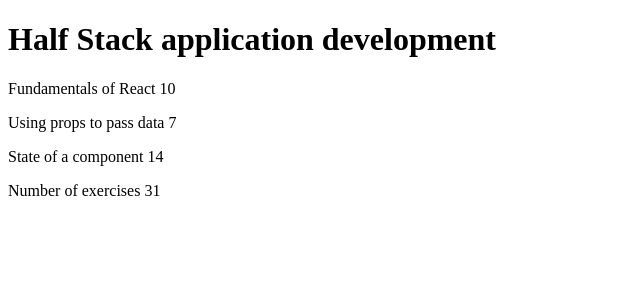
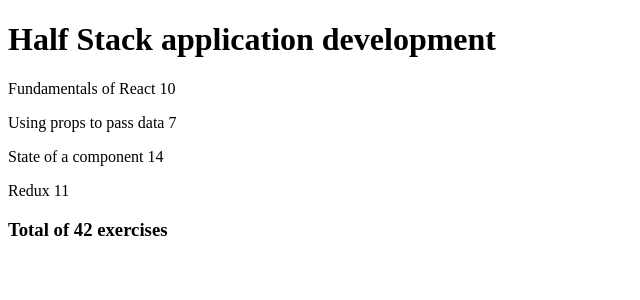
Before and after one commit to daydy225/fullstack-hy2022, a React (Create React App) app in the folder part1/courseinfo/: page / in a window 1280 px wide. Shown: the top 300 px of the page, without its empty margins (0-640 px from the left). Built offline with nearby package versions, Linux system fonts and the light colour scheme.

Commit message:
courseinfo step7

```diff
--- a/part1/courseinfo/src/App.js
+++ b/part1/courseinfo/src/App.js
@@ -1,6 +1,6 @@
 const Header = ({ course }) => <h1>{course}</h1>;
 
-const Total = ({ sum }) => <p>Number of exercises {sum}</p>;
+const Total = ({ sum }) => <h3>Total of {sum} exercises </h3>;
 
 const Part = ({ part }) => (
   <p>
@@ -13,6 +13,7 @@
     <Part part={parts[0]} />
     <Part part={parts[1]} />
     <Part part={parts[2]} />
+    <Part part={parts[3]} />
   </>
 );
 
@@ -36,6 +37,11 @@
         exercises: 14,
         id: 3,
       },
+      {
+        name: "Redux",
+        exercises: 11,
+        id: 4,
+      },
     ],
   };
 
@@ -51,7 +57,8 @@
         sum={
           course.parts[0].exercises +
           course.parts[1].exercises +
-          course.parts[2].exercises
+          course.parts[2].exercises +
+          course.parts[3].exercises
         }
       />
     </div>
```
Also changed, not shown: 1 other file (tests, documents, lock files or other folders).
